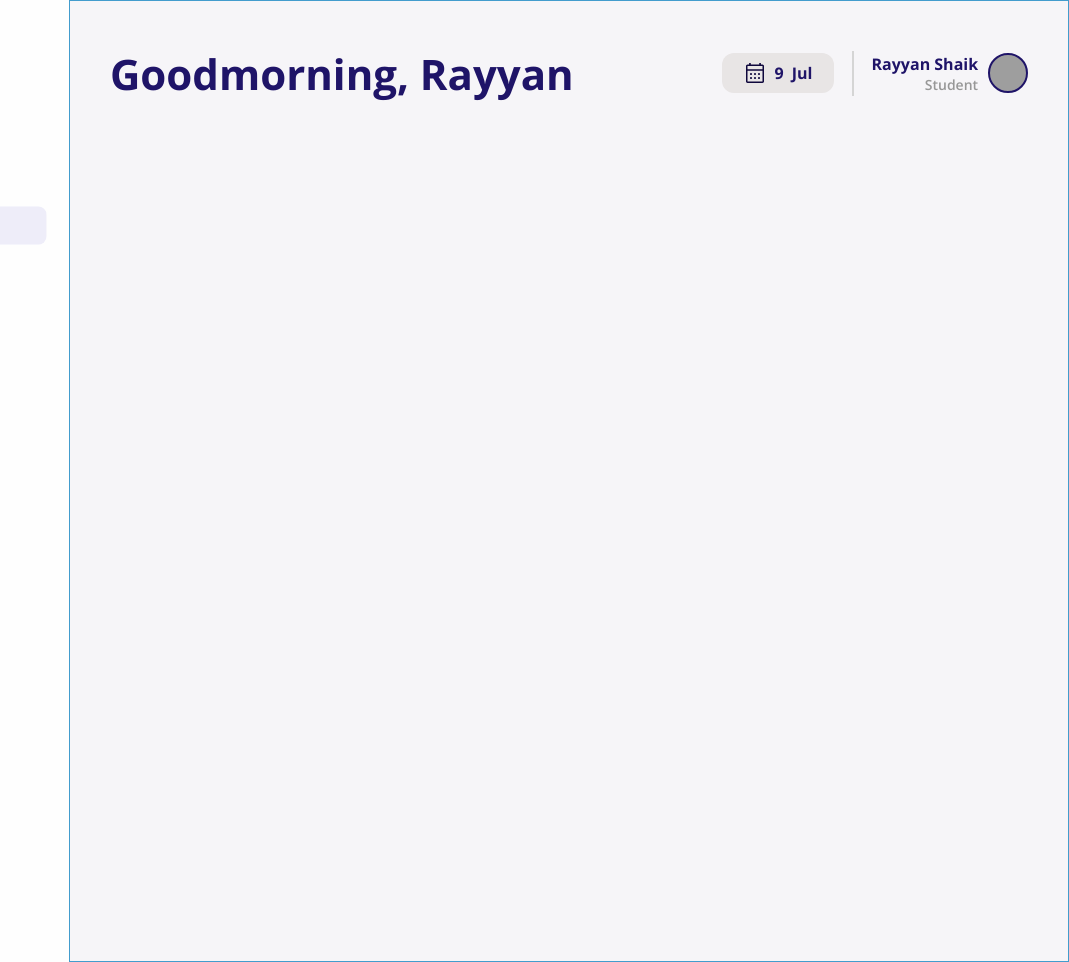
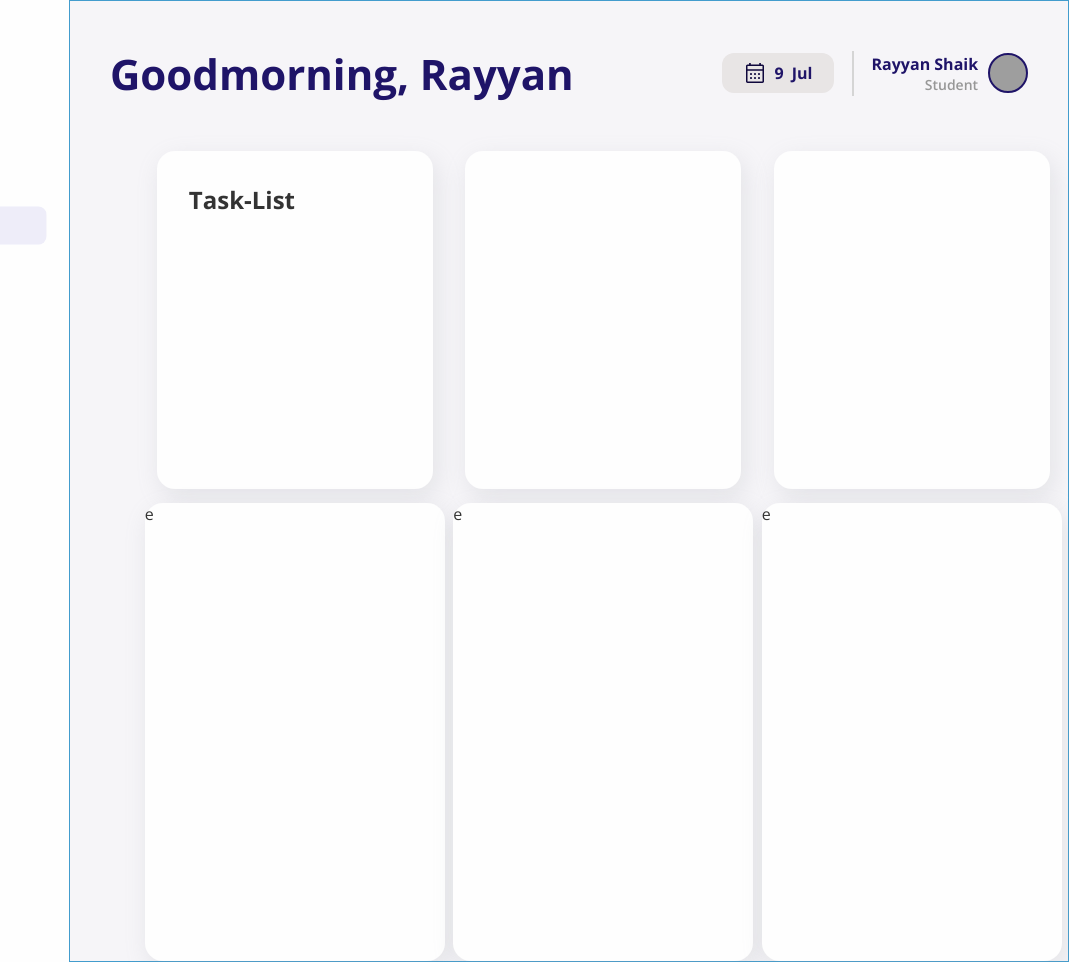
Before and after one commit to rayyanshaik2022/admin-dashboard-odin, a plain HTML site: page index.html in a window 1280 px wide. Shown: the full height of the page, 211-1280 px from the left. Drawn offline with nearby package versions, Linux system fonts and the light colour scheme; grey boxes are pictures that could not be loaded.

Commit message:
Basic cards setup

```diff
--- a/index.html
+++ b/index.html
@@ -158,9 +158,22 @@
                     </div>
                 </div>
                 <div class="content">
-                    <div class="task-list card"></div>
-                    <div class="note card"></div>
-                    <div class="github card"></div>
+                    <div class="grid-item-sm">
+                        <div class="card">
+                            <div class="card-body">
+                                <div class="card-title">Task-List</div>
+                            </div>
+                        </div>
+                    </div>
+                    <div class="grid-item-sm">
+                        <div class="card"></div>
+                    </div>
+                    <div class="grid-item-sm">
+                        <div class="card"></div>
+                    </div>
+                    <div class="task-list card">e</div>
+                    <div class="note card">e</div>
+                    <div class="github card">e</div>
                 </div>
             </main>
         </div>
--- a/styles.css
+++ b/styles.css
@@ -1,5 +1,6 @@
 :root {
     --nav-color: #fefefe;
+    --card-color: #fefefe;
     --bg-color: #f6f5f8;
     --main-text-color: #333333;
     --light-text-color: #979797;
@@ -292,6 +293,10 @@ main {
     background-image: url("./assets/profile-pic-bright.jpg");
 }
 
+.account-img:hover {
+    cursor: pointer;
+}
+
 .header-right {
     display: flex;
     align-items: center;
@@ -320,7 +325,8 @@ main {
 
 .todays-date > .icon {
     width: 24px;
-    filter: invert(13%) sepia(36%) saturate(4223%) hue-rotate(237deg) brightness(57%) contrast(112%);
+    filter: invert(13%) sepia(36%) saturate(4223%) hue-rotate(237deg)
+        brightness(57%) contrast(112%);
 }
 
 .cal-text {
@@ -330,5 +336,34 @@ main {
 }
 
 .content {
+    width: 85%;
+    justify-self: center;
+
+    display: grid;
+    grid-template-columns: repeat(3, minmax(300px, 1fr));
+    grid-template-rows: 350px;
+    gap: 1%;
+}
+
+.grid-item-sm {
+    padding: 2% 4%;
+}
+.card {
     width: 100%;
+    height: 100%;
+
+    background-color: var(--card-color);
+    border-radius: 18px;
+    box-shadow: rgba(149, 157, 165, 0.2) 4px 8px 24px;
 }
+.card-body {
+    padding: 32px;
+    display: grid;
+    grid-template-rows: 1fr repeat(6, 1fr);
+}
+
+.card-title {
+    grid-row: 1 / 2;
+    font-size: 24px;
+    font-weight: 700;
+}
```
